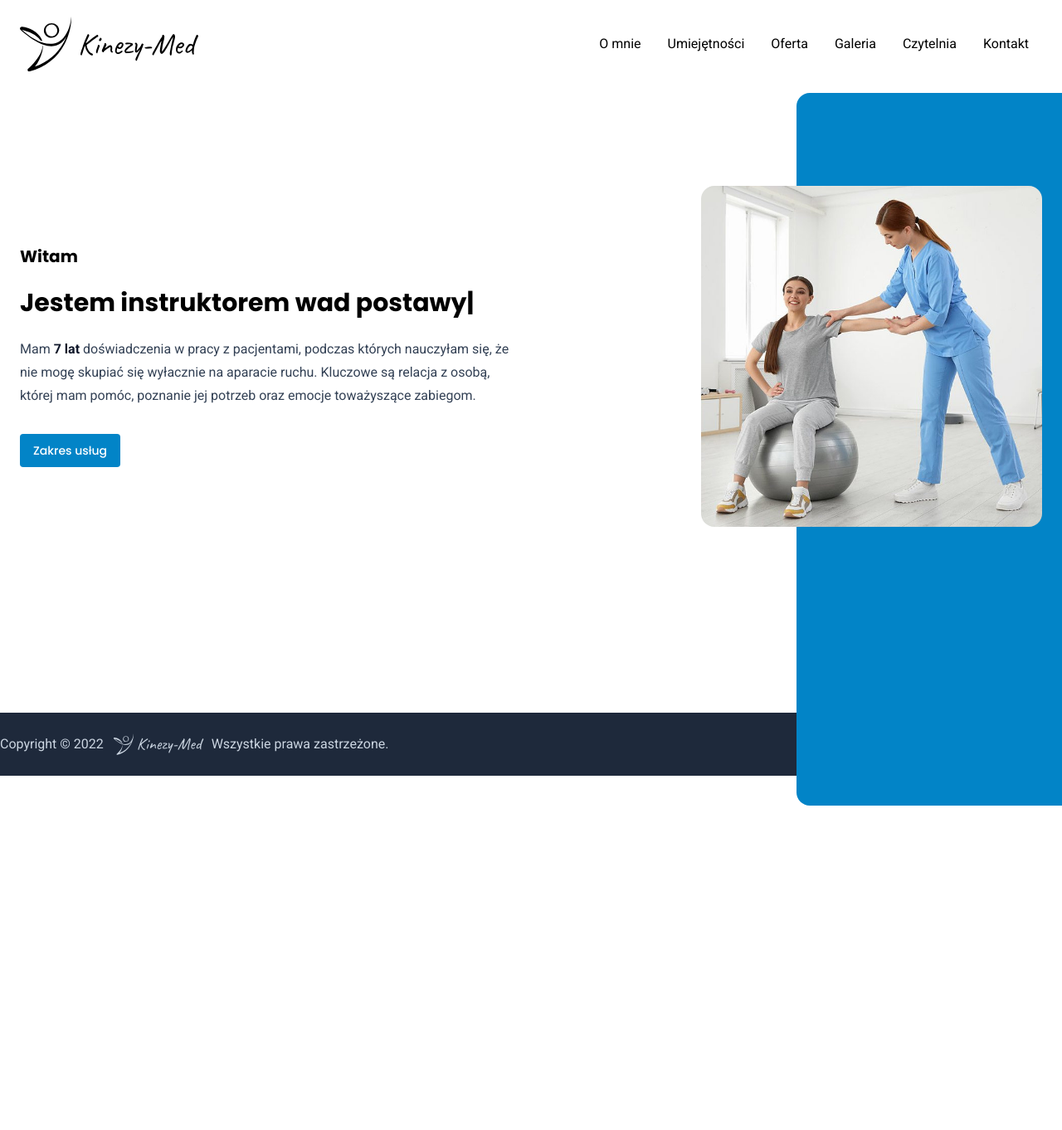
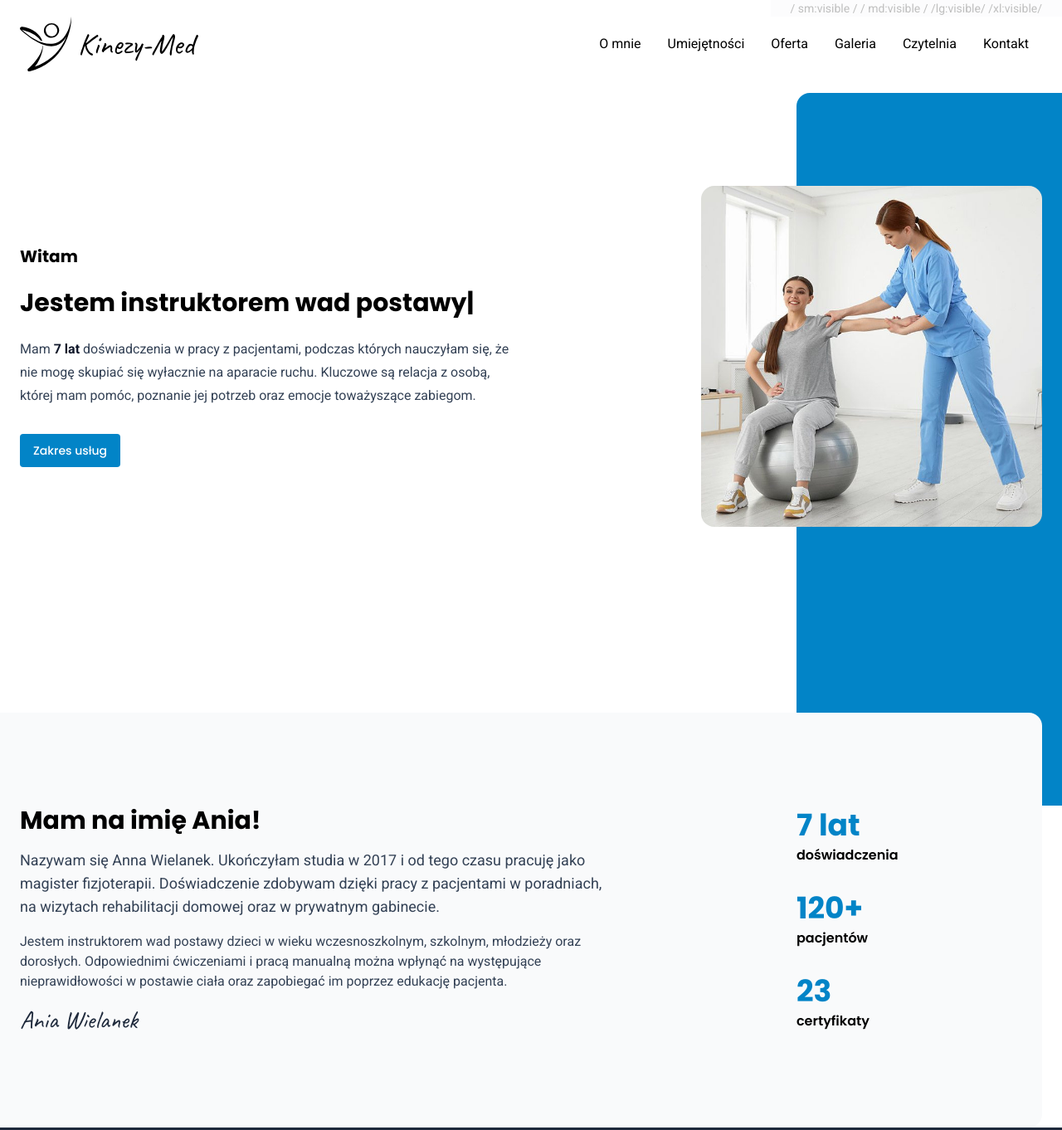
Before and after one commit to cichy380/ania, a website built with Parcel: page src/index.html in a window 1280 px wide. Shown: the top 1362 px of the page at 83% size. Before the commit the page ends 971 px from the top, so only its background shows below. Built offline with nearby package versions, Linux system fonts and the light colour scheme; what a11y-dialog would draw is missing.

Commit message:
add 'about' rwd

```diff
--- a/src/index.html
+++ b/src/index.html
@@ -25,6 +25,12 @@
   <link href="https://fonts.googleapis.com/css2?family=Caveat&family=Poppins:wght@500;600;700&family=Roboto:wght@400;500;700&display=swap" rel="stylesheet">
 </head>
 <body class="overflow-x-hidden">
+<div class="fixed top-0 right-0 px-6 z-40 bg-gray-100 opacity-25 text-sm">
+  <span class="hidden sm:inline">/ sm:visible /</span>
+  <span class="hidden md:inline">/ md:visible /</span>
+  <span class="hidden lg:inline">/lg:visible/</span>
+  <span class="hidden xl:inline">/xl:visible/</span>
+</div>
 <header id="topbar" class="flex items-center fixed z-30 w-full bg-white transition-shadow duration-300 px-3 lg:px-6 py-2">
   <h1 id="topbar-logo" class="flex items-center py-1 lg:py-3 transition-all">
     <svg xmlns="http://www.w3.org/2000/svg" width="62" height="66" viewBox="288 150 103 110" class="mr-2 w-[31px] h-[33px] lg:w-[62px] lg:h-[66px]">
@@ -52,7 +58,7 @@
   </nav>
 </header>
 
-<section id="cover" class="relative py-16 lg:py-28">
+<section id="cover" class="relative py-16 lg:pt-28 lg:pb-8 xl:py-28">
   <div class="container mx-auto absolute top-0 bottom-0 left-0 right-0 mt-16 lg:mt-28 hidden lg:block z-0">
     <div class="grid grid-cols-12 absolute top-0 bottom-0 left-0 right-0">
       <div class="col-span-9"></div>
@@ -95,13 +101,13 @@
 </section>
 
 <div id="o-mnie" class="relative bottom-[82px]"></div>
-<section class="hidden relative py-16 xl:py-28">
+<section class="relative py-16 xl:py-28 bg-gray-50 lg:bg-transparent">
   <div class="container mx-auto absolute top-0 bottom-0 left-0 right-0 z-0">
-    <div class="absolute top-0 bottom-0 left-auto right-0 bg-gray-50 rounded-2xl w-screen"></div>
+    <div class="absolute hidden lg:block top-0 bottom-0 left-auto right-6 bg-gray-50 rounded-2xl w-screen"></div>
   </div>
   <div class="container relative mx-auto z-10">
-    <div class="grid grid-cols-12">
-      <div class="col-span-7">
+    <div class="lg:grid grid-cols-12">
+      <div class="col-span-7 pl-6 pr-6 lg:pr-0">
         <h2 class="font-heading font-bold text-3xl mb-4">Mam na imię Ania!</h2>
         <p class="text-slate-700 text-lg mb-4">
           Nazywam się Anna Wielanek. Ukończyłam studia w 2017 i od tego czasu pracuję jako magister fizjoterapii.
@@ -116,12 +122,12 @@
       </div>
       <div class="col-span-2"><!--spacer--></div>
       <div class="col-span-3 flex items-center">
-        <div>
-          <article class="mb-8">
+        <div class="grid grid-cols-1 sm:grid-cols-3 lg:grid-cols-1 w-full mt-12 lg:mt-0 px-6 lg:px-0">
+          <article class="mb-8 sm:mb-0 lg:mb-8">
             <div class="font-heading font-bold text-4xl font-bold text-primary-600 mb-1">7 lat</div>
             <div class="font-heading font-semibold">doświadczenia</div>
           </article>
-          <article class="mb-8">
+          <article class="mb-8 sm:mb-0 lg:mb-8">
             <div class="font-heading font-bold text-4xl font-bold text-primary-600 mb-1">120+</div>
             <div class="font-heading font-semibold">pacjentów</div>
           </article>
```
